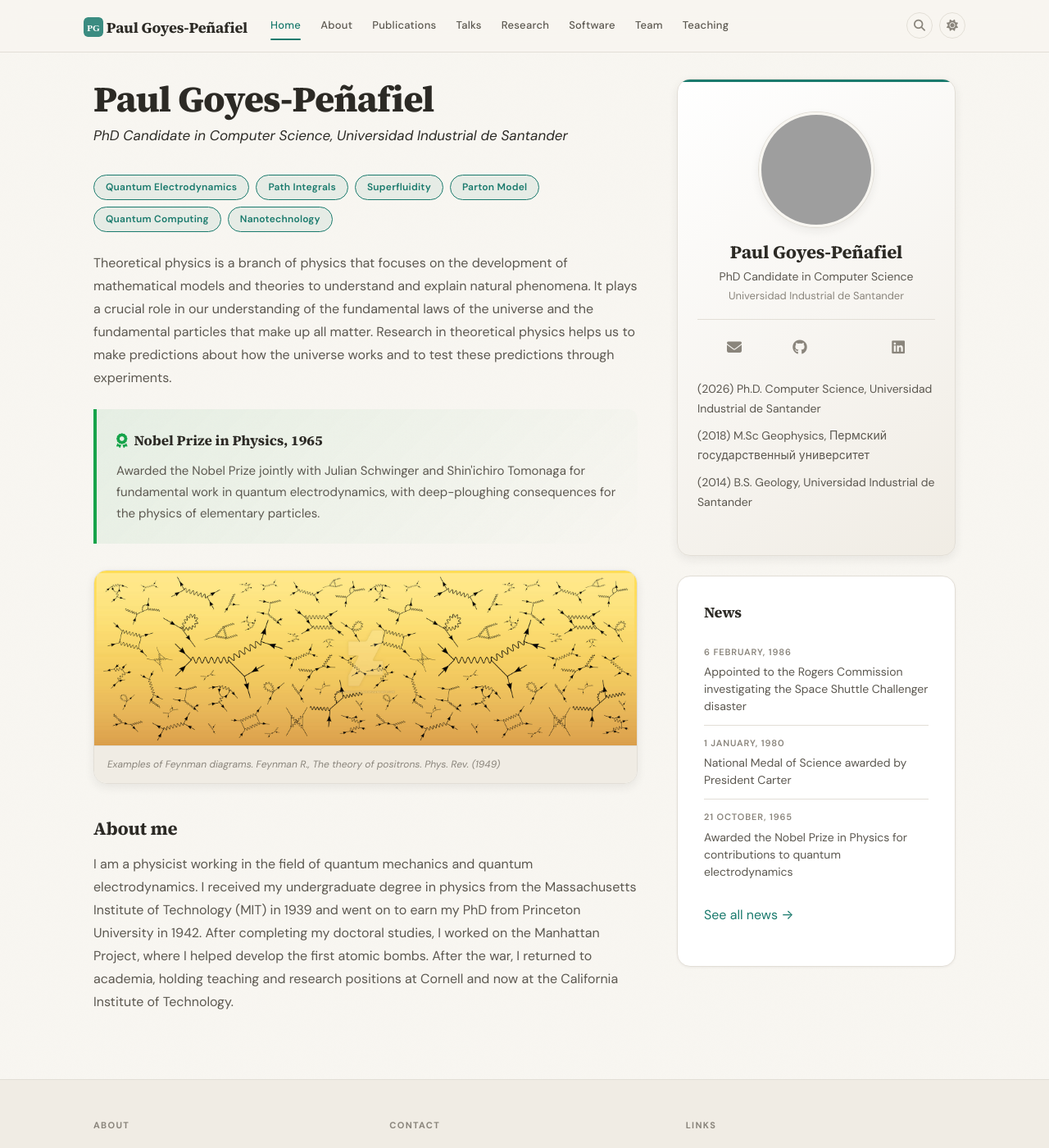
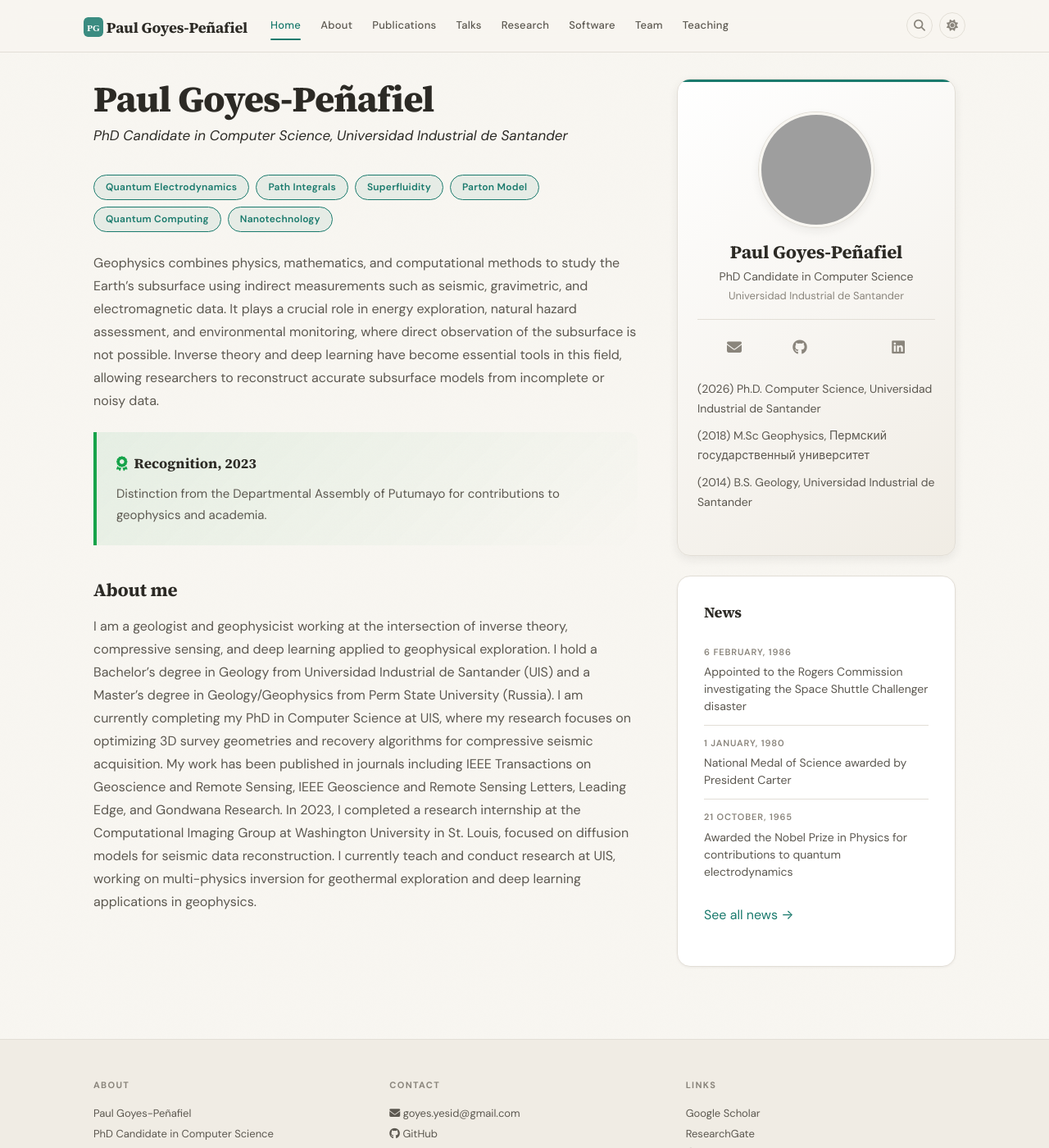
Before and after one commit to PAULGOYES/paulgoyes.github.io, a Jekyll site: the page built from _pages/home.md, in a window 1280 px wide and 1400 px high. Shown: the whole window at 82% size. Built offline with Jekyll 4.4.1, drawn with Linux system fonts in a browser that asks for light colours; a style sheet for code colours, icons or effects is not loaded.

Commit message:
Revise biography and update research focus
Updated the biography to reflect a transition from physics to geophysics, including educational background and research focus. Added recent recognition and research experience.

```diff
--- a/_pages/home.md
+++ b/_pages/home.md
@@ -17,23 +17,18 @@ permalink: /
 <a href="{{ site.url }}{{ site.baseurl }}/research" class="chip">Nanotechnology</a>
 </div>
 
-Theoretical physics is a branch of physics that focuses on the development of mathematical models and theories to understand and explain natural phenomena.
-It plays a crucial role in our understanding of the fundamental laws of the universe and the fundamental particles that make up all matter.
-Research in theoretical physics helps us to make predictions about how the universe works and to test these predictions through experiments.
+Geophysics combines physics, mathematics, and computational methods to study the Earth's subsurface using indirect measurements such as seismic, gravimetric, and electromagnetic data.
+It plays a crucial role in energy exploration, natural hazard assessment, and environmental monitoring, where direct observation of the subsurface is not possible.
+Inverse theory and deep learning have become essential tools in this field, allowing researchers to reconstruct accurate subsurface models from incomplete or noisy data.
 
 <div class="callout callout-success" markdown="0">
-<div class="callout-title"><i class="fa-solid fa-award callout-icon"></i> Nobel Prize in Physics, 1965</div>
-<p>Awarded the Nobel Prize jointly with Julian Schwinger and Shin'ichiro Tomonaga for fundamental work in quantum electrodynamics, with deep-ploughing consequences for the physics of elementary particles.</p>
+<div class="callout-title"><i class="fa-solid fa-award callout-icon"></i> Recognition, 2023</div>
+<p>Distinction from the Departmental Assembly of Putumayo for contributions to geophysics and academia.</p>
 </div>
 
-<div class="banner-frame" markdown="0">
-<img src="{{ site.url }}{{ site.baseurl }}/images/banner.jpg" alt="Feynman diagrams" loading="lazy">
-<div class="banner-caption">Examples of Feynman diagrams. Feynman R., <em>The theory of positrons. Phys. Rev.</em> (1949)</div>
-</div>
+
 
 ### About me
 
-I am a physicist working in the field of quantum mechanics and quantum electrodynamics.
-I received my undergraduate degree in physics from the Massachusetts Institute of Technology (MIT) in 1939 and went on to earn my PhD from Princeton University in 1942.
-After completing my doctoral studies, I worked on the Manhattan Project, where I helped develop the first atomic bombs.
-After the war, I returned to academia, holding teaching and research positions at Cornell and now at the California Institute of Technology.
+I am a geologist and geophysicist working at the intersection of inverse theory, compressive sensing, and deep learning applied to geophysical exploration. I hold a Bachelor’s degree in Geology from Universidad Industrial de Santander (UIS) and a Master’s degree in Geology/Geophysics from Perm State University (Russia). I am currently completing my PhD in Computer Science at UIS, where my research focuses on optimizing 3D survey geometries and recovery algorithms for compressive seismic acquisition.
+My work has been published in journals including IEEE Transactions on Geoscience and Remote Sensing, IEEE Geoscience and Remote Sensing Letters, Leading Edge, and Gondwana Research. In 2023, I completed a research internship at the Computational Imaging Group at Washington University in St. Louis, focused on diffusion models for seismic data reconstruction. I currently teach and conduct research at UIS, working on multi-physics inversion for geothermal exploration and deep learning applications in geophysics.
```
